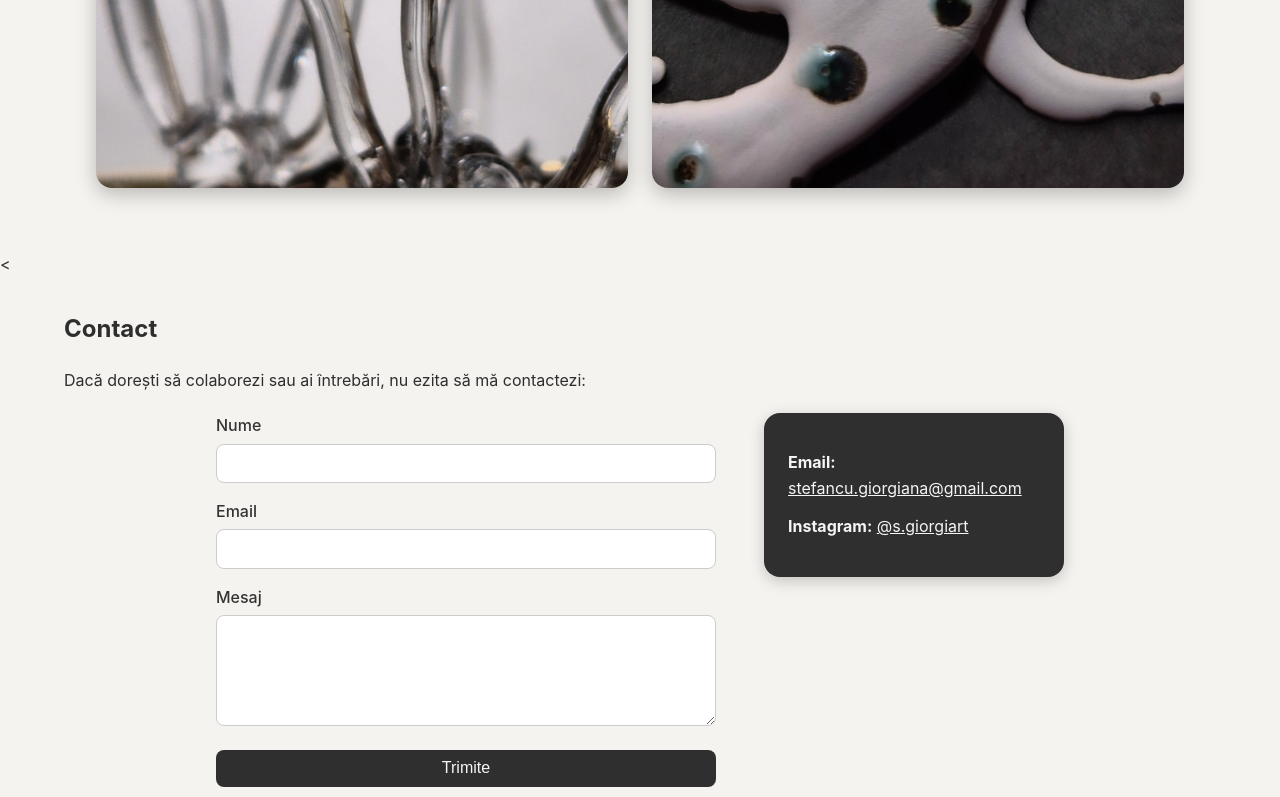
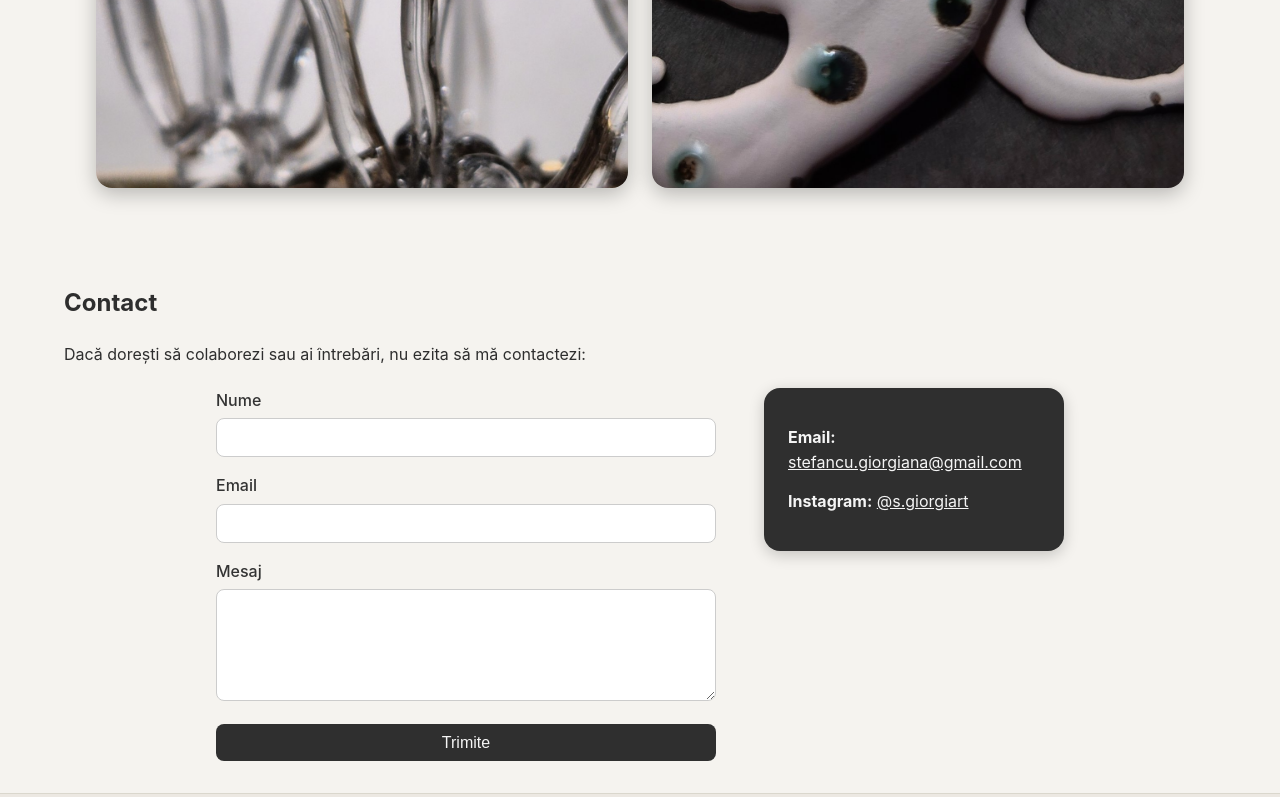
Before and after one commit to giorgianastefancucsm-bit/stefancu-giorgiana-art, a plain HTML site: page index.html in a window 1280 px wide. Shown: the part 2000-2797 px from the top of the page. Drawn offline with Linux system fonts and the light colour scheme; files whose address does not match are found by name.

Commit message:
Add files via upload
Commit directly to the main branch

```diff
--- a/index.html
+++ b/index.html
@@ -84,7 +84,7 @@
 
 
     <!-- Contact -->
-    <<section id="contact" class="container contact">
+    <section id="contact" class="container contact">
   <h2>Contact</h2>
   <p>Dacă dorești să colaborezi sau ai întrebări, nu ezita să mă contactezi:</p>
 
--- a/script.js
+++ b/script.js
@@ -36,3 +36,12 @@ const navMenu = document.getElementById('nav-menu');
 navToggle.addEventListener('click', () => {
   navMenu.classList.toggle('open');
 });
+// Meniu mobil (toggle)
+document.addEventListener("DOMContentLoaded", function () {
+  const navToggle = document.getElementById("nav-toggle");
+  const navMenu = document.getElementById("nav-menu");
+
+  navToggle.addEventListener("click", function () {
+    navMenu.classList.toggle("open");
+  });
+});
```
Also changed, not shown: images/16.jpg (added), images/17.jpg (added), images/18.jpg (added), images/21.jpg (added), images/22.jpg (added), images/23.jpg (added), images/4.jpg (added), images/7.jpg (added), images/logo.png (added), 5 other files.
